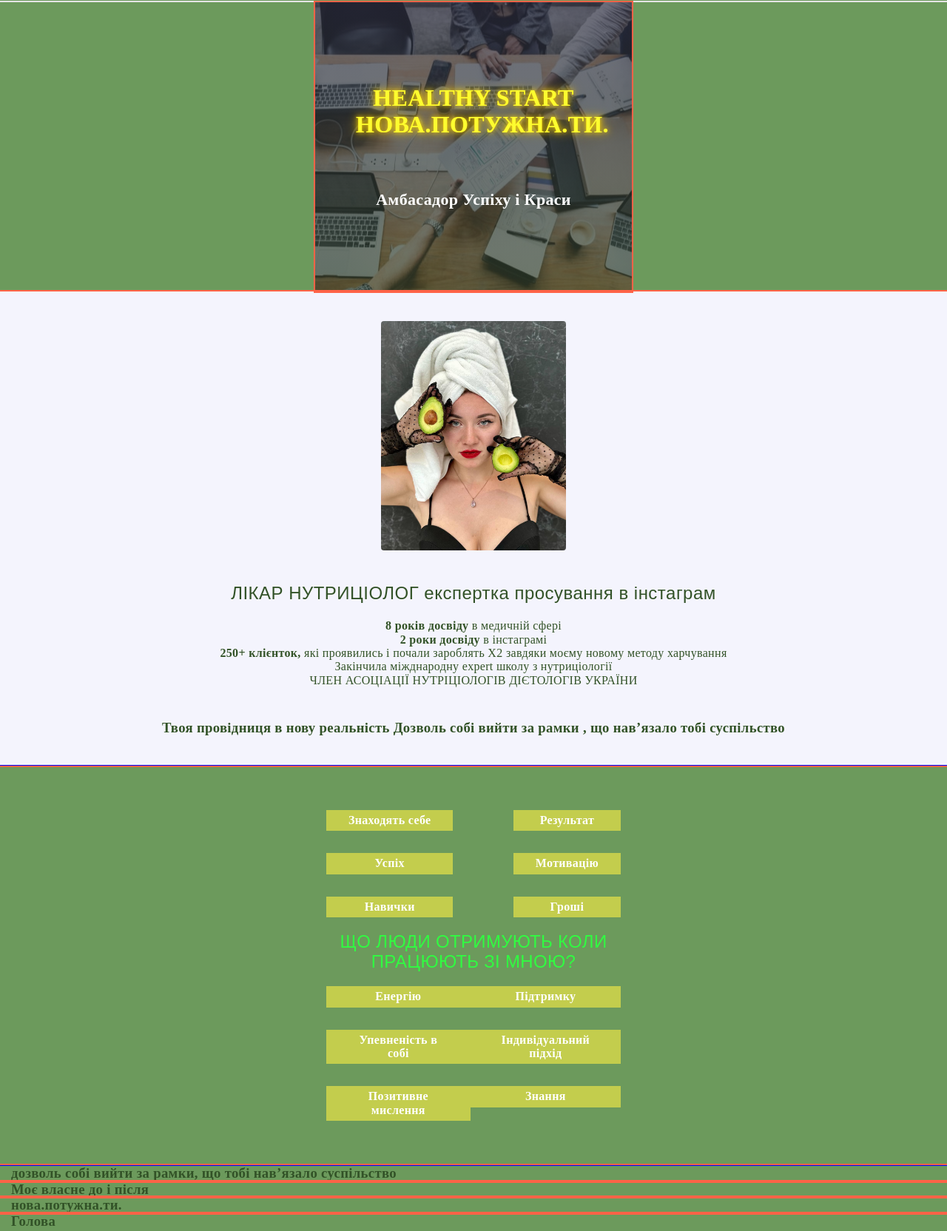
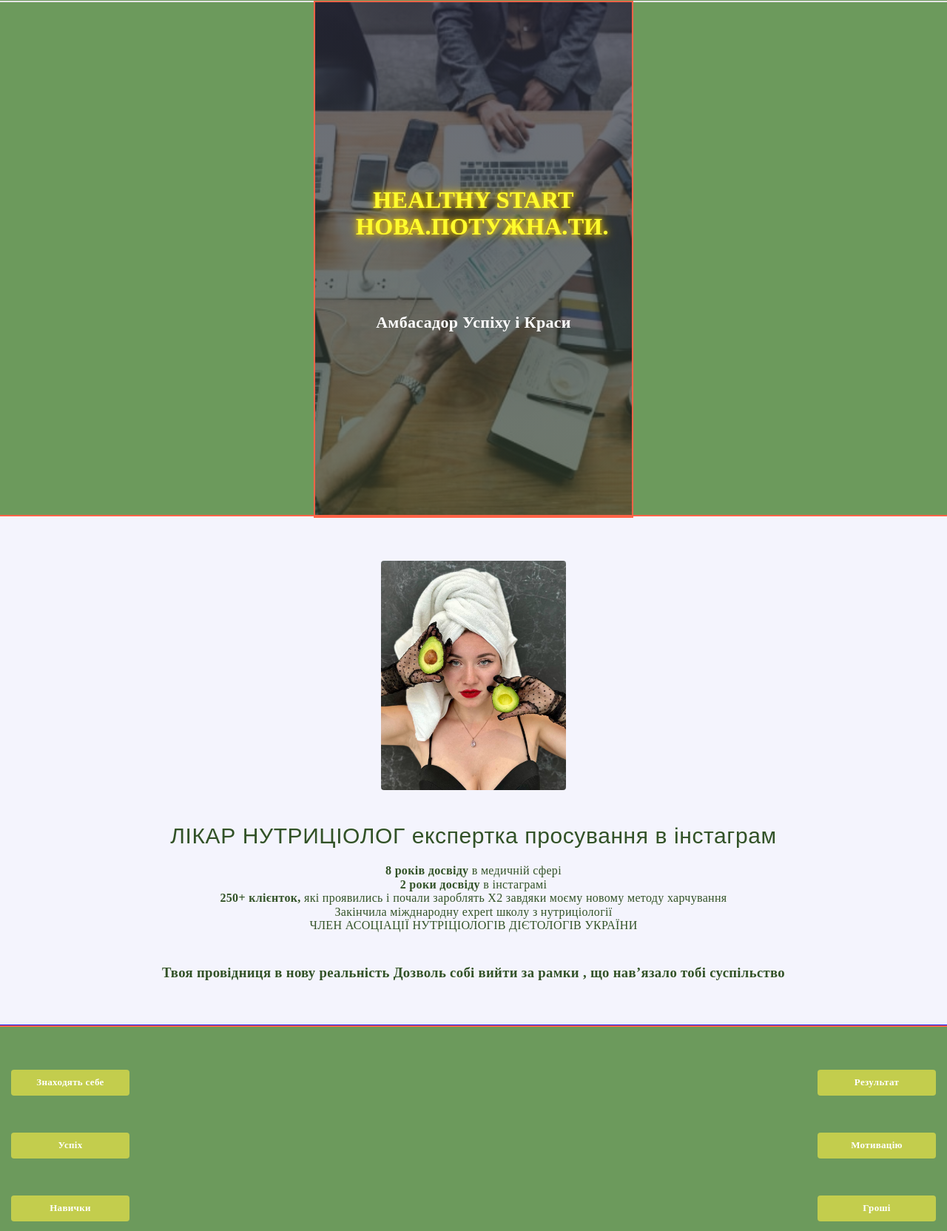
Before and after one commit to Valerii219/nadin-25, a website built with Parcel: page src/index.html in a window 1280 px wide. Shown: the part 77-1741 px from the top of the page at 74% size. Built offline with nearby package versions, Linux system fonts and the light colour scheme.

```diff
--- a/src/css/styles.css
+++ b/src/css/styles.css
@@ -331,8 +331,8 @@
   background-color: var(--title-text-color);
   background-image: var(--linear-gradient-bg), url(../images/mob-bg.jpg);
   text-align: center;
-  padding-top: 112px;
-  padding-bottom: 112px;
+  padding-top: 250px;
+  padding-bottom: 250px;
   background-repeat: no-repeat;
   background-size: cover;
   background-position: center;
@@ -357,7 +357,7 @@
   max-width: 494px;
   margin-left: auto;
   margin-right: auto;
-  margin-bottom: 72px;
+  margin-bottom: 100px;
   text-transform: uppercase;
   color: #fcfc30;
 }
@@ -950,8 +950,8 @@
 
 /* ===================SECTION-DOCTOR============= */
 .section-team {
-  padding-top: 40px;
-  padding-bottom: 40px;
+  padding-top: 60px;
+  padding-bottom: 60px;
   margin: 0 auto;
   background-color: var(--team-section-color);
 }
@@ -981,7 +981,7 @@
     text-align: center;
     margin-bottom: 20px;
     letter-spacing: .02em;
-    font-size: 24px;
+    font-size: 30px;
 
     line-height: 1.2;
     font-family: "Forum", sans-serif;
@@ -1013,9 +1013,9 @@
   padding-bottom: 60px;
 }
 
-.container-receive{
+/* .container-receive{
   width: 428px;
-}
+} */
 .title-receive{
   max-width: 370px;
   font-family: "Forum", sans-serif;
@@ -1023,11 +1023,10 @@
   text-transform: uppercase;
   color: #30fc41;
   text-align: center;
-  margin: 0 auto;
+  margin: 100px auto;
   font-size: 24px;
   line-height: 1.11;
-  margin-top: 20px;
-  margin-bottom: 20px;
+
 
 
 }
@@ -1038,18 +1037,22 @@
 
 }
 .list-skills{
+  width: 160px;
   display: flex;
   flex-direction: column;
-  gap: 30px;
+  gap: 50px;
   text-align: center;
   font-weight: bold;
   color: white;
 
 }
 .receive-list{
-  padding: 5px 30px 5px 30px;
+  width: 100%;
+  padding: 10px 10px;
   border: transparent;
   background-color: #c3cd4d;
+  border-radius: 4px;
+  font-size: small;
 }
 
 /* ===================---/CONTAINER-RECEIVE============= */
```
